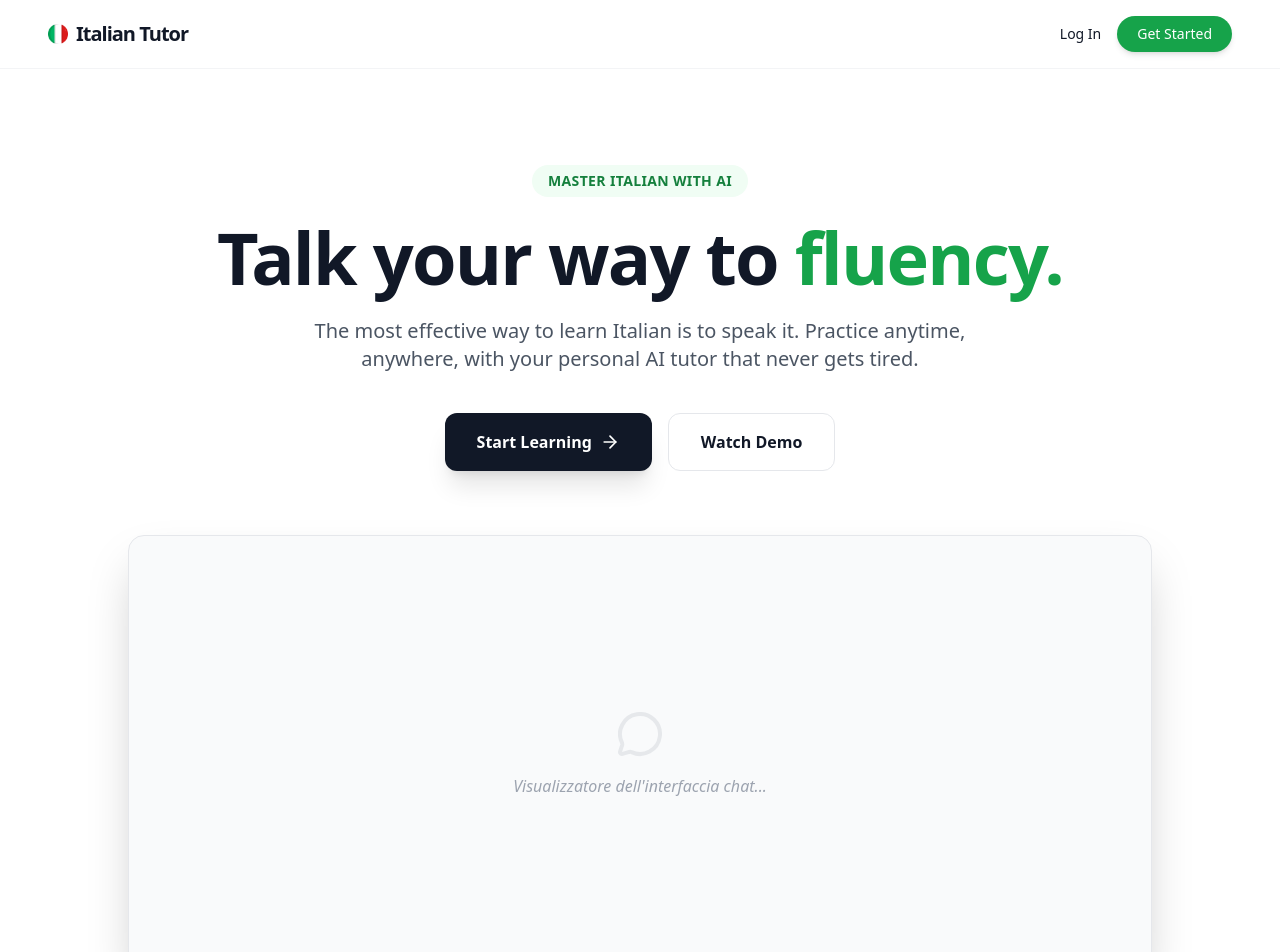
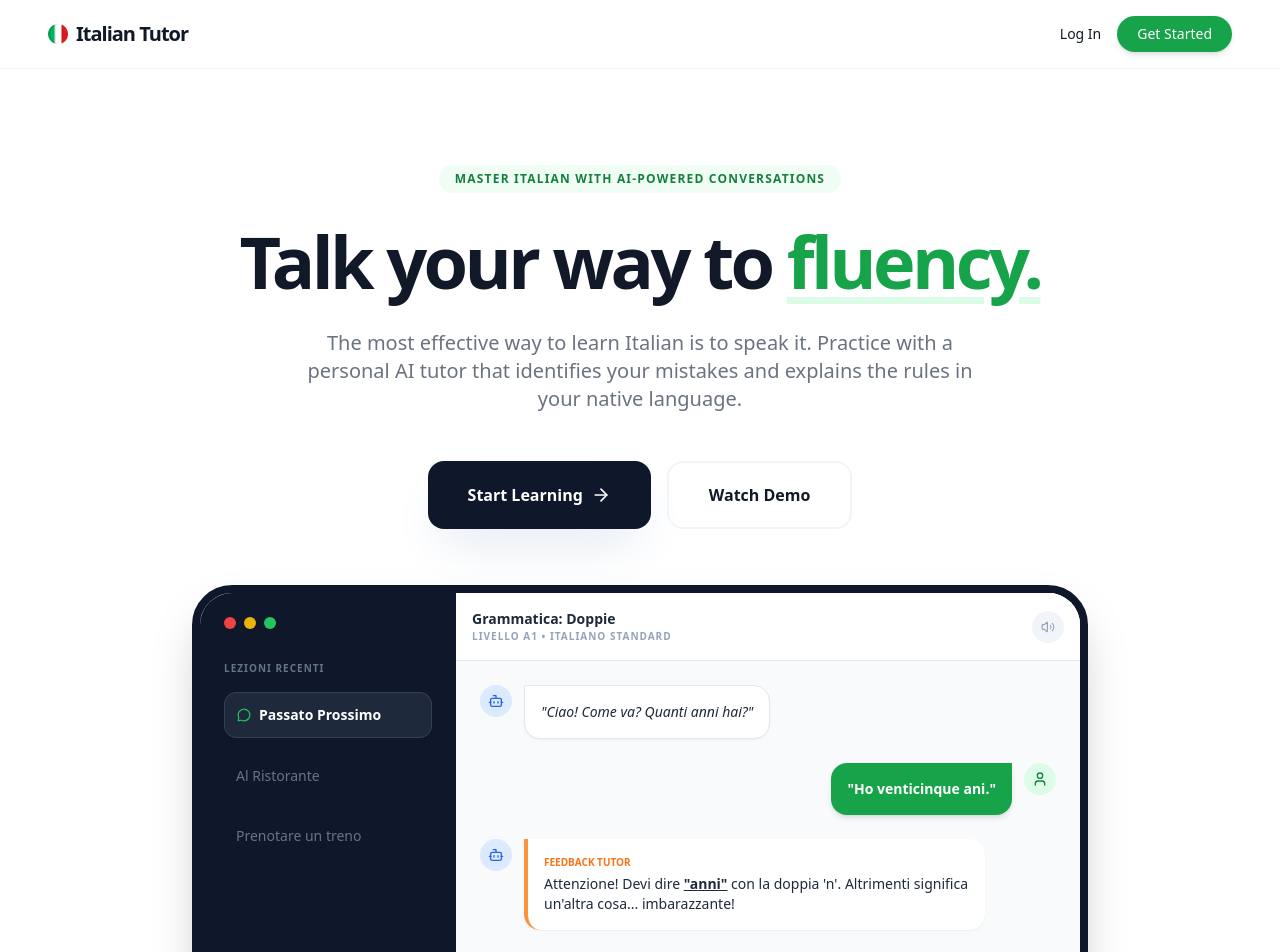
Before and after one commit to CodingLady22/ai-italian-tutor, a React (Vite) app in the folder client/: page / in a window 1280 px wide. Shown: the top 952 px of the page. Built offline with nearby package versions, Linux system fonts and the light colour scheme; no server answers.

Commit message:
fix: add chat interface visual

```diff
--- a/client/src/pages/LandingPage.jsx
+++ b/client/src/pages/LandingPage.jsx
@@ -5,6 +5,11 @@ import {
   GraduationCap,
   Globe,
   ArrowRight,
+  CheckCircle2,
+  Mic,
+  Volume2,
+  Bot,
+  User,
 } from "lucide-react";
 import flag from "../assets/italy.png";
 
@@ -67,46 +72,139 @@ export default function LandingPage() {
       </nav>
 
       {/* hero section */}
-      <header className="px-6 py-16 md:py-24 max-w-7xl mx-auto text-center">
-        <div className="inline-block px-4 py-1.5 mb-6 text-sm font-semibold tracking-wide text-green-700 uppercase bg-green-50 rounded-full">
-          Master Italian with AI
+      <header className="px-6 py-16 md:py-24 max-w-7xl mx-auto text-center overflow-hidden">
+        <div className="inline-block px-4 py-1.5 mb-8 text-xs font-black tracking-widest text-green-700 uppercase bg-green-50 rounded-full">
+          Master Italian with AI-Powered Conversations
         </div>
-        <h1 className="text-5xl md:text-7xl font-extrabold mb-6 tracking-tight">
-          Talk your way to <span className="text-green-600">fluency.</span>
+        <h1 className="text-5xl md:text-7xl font-black mb-8 tracking-tighter leading-[0.9]">
+          Talk your way to{" "}
+          <span className="text-green-600 underline decoration-green-100 underline-offset-8">
+            fluency.
+          </span>
         </h1>
-        <p className="text-lg md:text-xl text-gray-600 mb-10 max-w-2xl mx-auto leading-relaxed">
-          The most effective way to learn Italian is to speak it. Practice
-          anytime, anywhere, with your personal AI tutor that never gets tired.
+        <p className="text-lg md:text-xl text-gray-500 mb-12 max-w-2xl mx-auto leading-relaxed font-medium">
+          The most effective way to learn Italian is to speak it. Practice with
+          a personal AI tutor that identifies your mistakes and explains the
+          rules in your native language.
         </p>
-        <div className="flex flex-col sm:flex-row gap-4 justify-center">
+
+        <div className="flex flex-col sm:flex-row gap-4 justify-center mb-14">
           <button
             onClick={() => navigate("/signup")}
-            className="flex items-center justify-center gap-2 bg-gray-900 text-white px-8 py-4 rounded-xl font-bold hover:bg-gray-800 transition-all group shadow-xl"
+            className="flex items-center justify-center gap-2 bg-slate-900 text-white px-10 py-5 rounded-2xl font-black hover:bg-slate-800 transition-all group shadow-2xl shadow-slate-200"
           >
-            Start Learning
+            Start Learning{" "}
             <ArrowRight
               size={20}
               className="group-hover:translate-x-1 transition-transform"
             />
           </button>
-          <button className="px-8 py-4 rounded-xl font-bold border border-gray-200 hover:bg-gray-50 transition-all">
+          <button className="px-10 py-5 rounded-2xl font-black border-2 border-slate-100 hover:bg-slate-50 transition-all">
             Watch Demo
           </button>
         </div>
 
-        {/* Mock UI Preview */}
-        <div className="mt-16 relative mx-auto max-w-5xl">
-          <div className="rounded-2xl border border-gray-200 shadow-2xl overflow-hidden bg-gray-50 aspect-video md:aspect-[21/9] flex items-center justify-center">
-            <div className="flex flex-col items-center gap-4 text-gray-400">
-              <MessageCircle size={48} className="opacity-20" />
-              <p className="italic font-medium">
-                Visualizzatore dell'interfaccia chat...
-              </p>
+        {/* High-Fidelity Mock UI (Pure CSS/Tailwind) */}
+        <div className="relative mx-auto max-w-4xl animate-in fade-in slide-in-from-bottom-10 duration-1000">
+          <div className="rounded-[2.5rem] border-[8px] border-slate-900 shadow-2xl overflow-hidden bg-slate-50 flex flex-col md:flex-row h-[500px] text-left">
+            {/* Mock Sidebar */}
+            <div className="hidden md:flex w-64 bg-slate-900 flex-col p-6 text-white shrink-0">
+              <div className="flex items-center gap-2 mb-8">
+                <div className="w-3 h-3 rounded-full bg-red-500"></div>
+                <div className="w-3 h-3 rounded-full bg-yellow-500"></div>
+                <div className="w-3 h-3 rounded-full bg-green-500"></div>
+              </div>
+              <div className="space-y-4">
+                <div className="text-[10px] font-black text-slate-500 uppercase tracking-widest">
+                  Lezioni Recenti
+                </div>
+                <div className="bg-slate-800 p-3 rounded-xl border border-slate-700 text-sm font-bold flex items-center gap-2">
+                  <MessageCircle size={14} className="text-green-500" /> Passato
+                  Prossimo
+                </div>
+                <div className="p-3 text-slate-500 text-sm font-medium hover:text-white transition-colors cursor-pointer">
+                  Al Ristorante
+                </div>
+                <div className="p-3 text-slate-500 text-sm font-medium hover:text-white transition-colors cursor-pointer">
+                  Prenotare un treno
+                </div>
+              </div>
+            </div>
+
+            {/* Mock Chat Window */}
+            <div className="flex-1 flex flex-col relative bg-slate-50">
+              {/* Mock Chat Header */}
+              <div className="p-4 bg-white border-b border-slate-200 flex justify-between items-center">
+                <div>
+                  <div className="text-sm font-black text-slate-800">
+                    Grammatica: Doppie
+                  </div>
+                  <div className="text-[10px] text-slate-400 font-bold uppercase tracking-widest">
+                    Livello A1 • Italiano Standard
+                  </div>
+                </div>
+                <div className="flex gap-2">
+                  <div className="w-8 h-8 rounded-full bg-slate-100 flex items-center justify-center">
+                    <Volume2 size={14} className="text-slate-400" />
+                  </div>
+                </div>
+              </div>
+
+              {/* Mock Chat Messages */}
+              <div className="flex-1 p-6 space-y-6 overflow-hidden">
+                <div className="flex gap-3 items-start animate-in fade-in slide-in-from-left duration-500 delay-300">
+                  <div className="w-8 h-8 rounded-full bg-blue-100 flex items-center justify-center shrink-0">
+                    <Bot size={16} className="text-blue-600" />
+                  </div>
+                  <div className="bg-white p-4 rounded-2xl rounded-tl-none border border-slate-200 shadow-sm max-w-[80%]">
+                    <p className="text-sm text-slate-800 font-medium italic">
+                      "Ciao! Come va? Quanti anni hai?"
+                    </p>
+                  </div>
+                </div>
+
+                <div className="flex gap-3 items-start justify-end animate-in fade-in slide-in-from-right duration-500 delay-700">
+                  <div className="bg-green-600 p-4 rounded-2xl rounded-tr-none text-white shadow-md max-w-[80%]">
+                    <p className="text-sm font-bold">"Ho venticinque ani."</p>
+                  </div>
+                  <div className="w-8 h-8 rounded-full bg-green-100 flex items-center justify-center shrink-0">
+                    <User size={16} className="text-green-700" />
+                  </div>
+                </div>
+
+                <div className="flex gap-3 items-start animate-in fade-in slide-in-from-left duration-500 delay-1000">
+                  <div className="w-8 h-8 rounded-full bg-blue-100 flex items-center justify-center shrink-0">
+                    <Bot size={16} className="text-blue-600" />
+                  </div>
+                  <div className="bg-white p-4 rounded-2xl rounded-tl-none border-l-4 border-l-orange-400 border-slate-200 shadow-sm max-w-[80%]">
+                    <div className="text-[10px] font-black text-orange-500 uppercase mb-1">
+                      Feedback Tutor
+                    </div>
+                    <p className="text-sm text-slate-800">
+                      Attenzione! Devi dire{" "}
+                      <span className="font-bold underline">"anni"</span> con la
+                      doppia 'n'. Altrimenti significa un'altra cosa...
+                      imbarazzante!
+                    </p>
+                  </div>
+                </div>
+              </div>
+
+              {/* Mock Chat Input */}
+              <div className="p-4 bg-white border-t border-slate-200 flex gap-2">
+                <div className="w-10 h-10 rounded-full bg-red-100 flex items-center justify-center shrink-0 text-red-600 animate-pulse">
+                  <Mic size={20} />
+                </div>
+                <div className="flex-1 bg-slate-100 rounded-full px-6 py-2.5 text-slate-400 text-sm font-medium flex items-center">
+                  Sto ascoltando...
+                </div>
+              </div>
             </div>
           </div>
-          {/* Decorative elements */}
-          <div className="absolute -top-6 -left-6 w-24 h-24 bg-red-100 rounded-full -z-10 opacity-50 blur-2xl"></div>
-          <div className="absolute -bottom-6 -right-6 w-32 h-32 bg-green-100 rounded-full -z-10 opacity-50 blur-2xl"></div>
+
+          {/* Background Blobs */}
+          <div className="absolute -top-12 -left-12 w-48 h-48 bg-red-100 rounded-full -z-10 opacity-40 blur-3xl"></div>
+          <div className="absolute -bottom-12 -right-12 w-64 h-64 bg-green-100 rounded-full -z-10 opacity-40 blur-3xl"></div>
         </div>
       </header>
 
```
